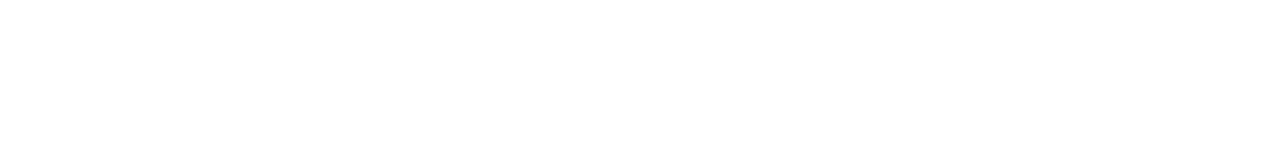
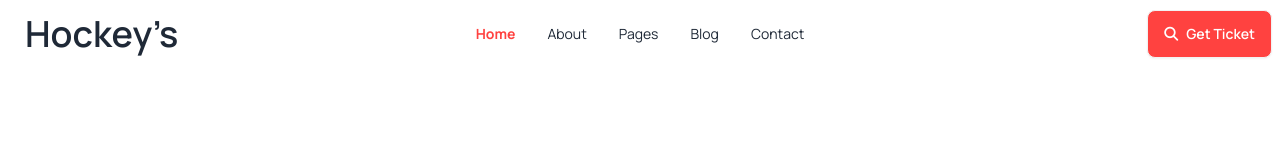
Before and after one commit to Rakibulhasan24/Hockey-Assignment, a plain HTML site: page index.html in a window 1280 px wide. Drawn offline with nearby package versions, Linux system fonts and the light colour scheme.

Commit message:
navbar complete

```diff
--- a/index.html
+++ b/index.html
@@ -4,8 +4,75 @@
     <meta charset="UTF-8">
     <meta name="viewport" content="width=device-width, initial-scale=1.0">
     <title>Hockey's</title>
+    <link href="https://cdn.jsdelivr.net/npm/daisyui@4.6.0/dist/full.min.css" rel="stylesheet" type="text/css" />
+    <script src="https://cdn.tailwindcss.com"></script>
+
+
+    <link rel="preconnect" href="https://fonts.googleapis.com">
+    <link rel="preconnect" href="https://fonts.gstatic.com" crossorigin>
+    <link href="https://fonts.googleapis.com/css2?family=Manrope:wght@400;500;600;700;800&display=swap"
+        rel="stylesheet">
+
+        <script src="https://kit.fontawesome.com/6ee2d4b526.js" crossorigin="anonymous"></script>
+
+        <!-- CSS style -->
+    <style>
+        .font-manrope {
+            font-family: 'Manrope', sans-serif;
+        }
+
+        .bg-common {
+            background: #FF4240;
+        }
+
+        .text-common {
+            color: #FF4240;
+        }
+    </style>
+
 </head>
-<body>
+
+
+<body  class="font-manrope">
+
+     <!-- Header section starts here -->
+     <header class="container mx-auto">
+        <div class="navbar bg-base-100">
+            <div class="navbar-start">
+                <div class="dropdown">
+                    <div tabindex="0" role="button" class="btn btn-ghost lg:hidden scale-150">
+                        <svg xmlns="http://www.w3.org/2000/svg" class="h-5 w-5" fill="none" viewBox="0 0 24 24"
+                            stroke="currentColor">
+                            <path stroke-linecap="round" stroke-linejoin="round" stroke-width="2"
+                                d="M4 6h16M4 12h8m-8 6h16" />
+                        </svg>
+                    </div>
+                    <ul tabindex="0"
+                        class="menu menu-sm dropdown-content mt-3 z-[1] p-2 shadow bg-base-100 rounded-box w-52">
+                        <li><a class="text-common font-bold" href="">Home</a></li>
+                        <li><a href="">About</a></li>
+                        <li><a href="">Pages</a></li>
+                        <li><a href="">Blog</a></li>
+                        <li><a href="">Contact</a></li>
+                    </ul>
+                </div>
+                <a class="btn btn-ghost text-4xl">Hockey’s</a>
+            </div>
+            <div class="navbar-center hidden lg:flex">
+                <ul class="menu menu-horizontal px-1">
+                    <li><a class="text-common font-bold" href="">Home</a></li>
+                    <li><a href="">About</a></li>
+                    <li><a href="">Pages</a></li>
+                    <li><a href="">Blog</a></li>
+                    <li><a href="">Contact</a></li>
+                </ul>
+            </div>
+            <div class="navbar-end">
+                <a class="btn bg-common text-white"><i class="fa-solid fa-magnifying-glass"></i> Get Ticket</a>
+            </div>
+        </div>
+
+        <div class="my-9 mx-4">
 
 </body>
 </html>
```
